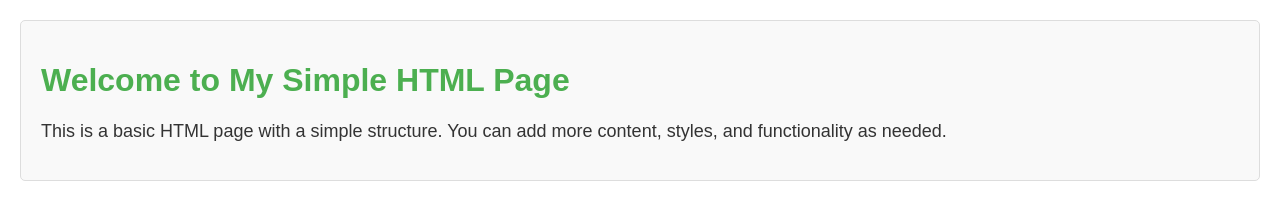
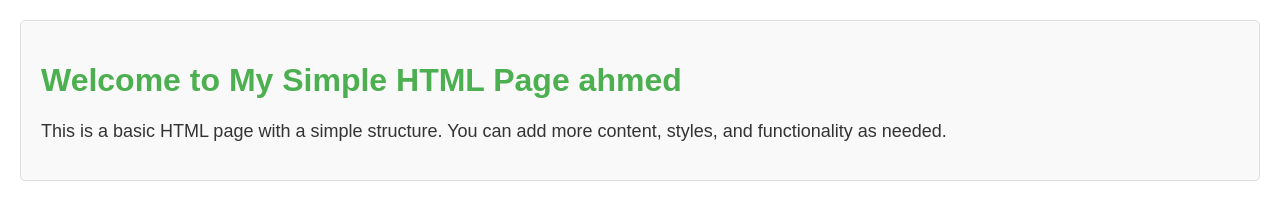
Before and after one commit to AhmedAyman2000128/myapp, a plain HTML site: page index.html in a window 1280 px wide. Drawn offline with Linux system fonts and the light colour scheme.

Commit message:
Update index.html

```diff
--- a/index.html
+++ b/index.html
@@ -28,7 +28,7 @@
 <body>
 
 <div class="container">
-    <h1>Welcome to My Simple HTML Page</h1>
+    <h1>Welcome to My Simple HTML Page ahmed</h1>
     <p>This is a basic HTML page with a simple structure. You can add more content, styles, and functionality as needed.</p>
 </div>
 
```
